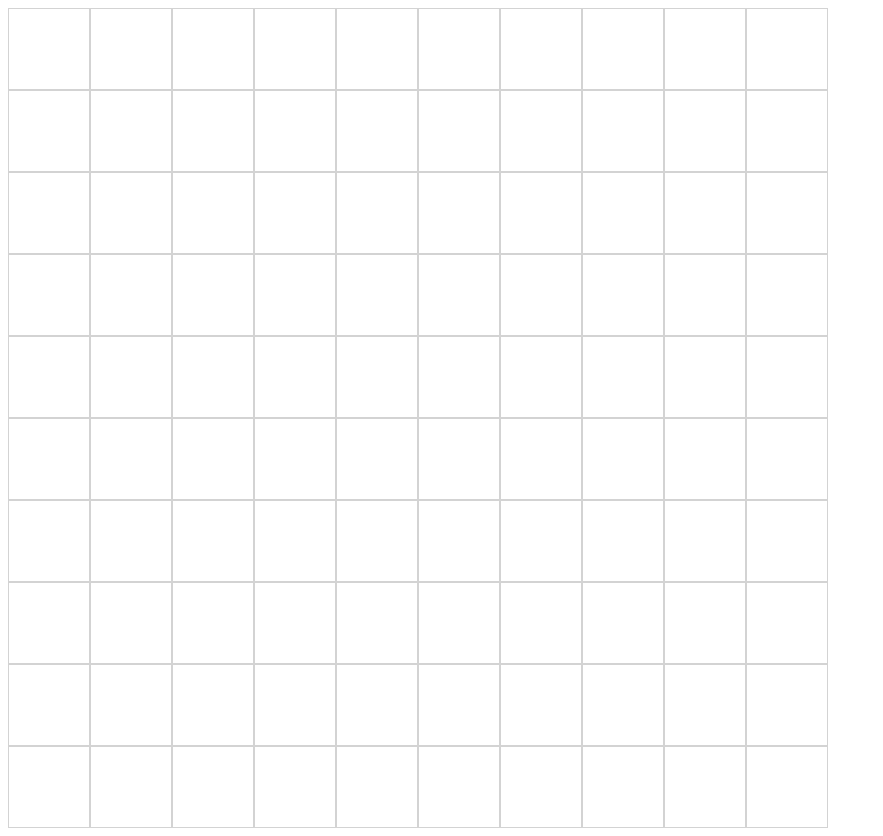
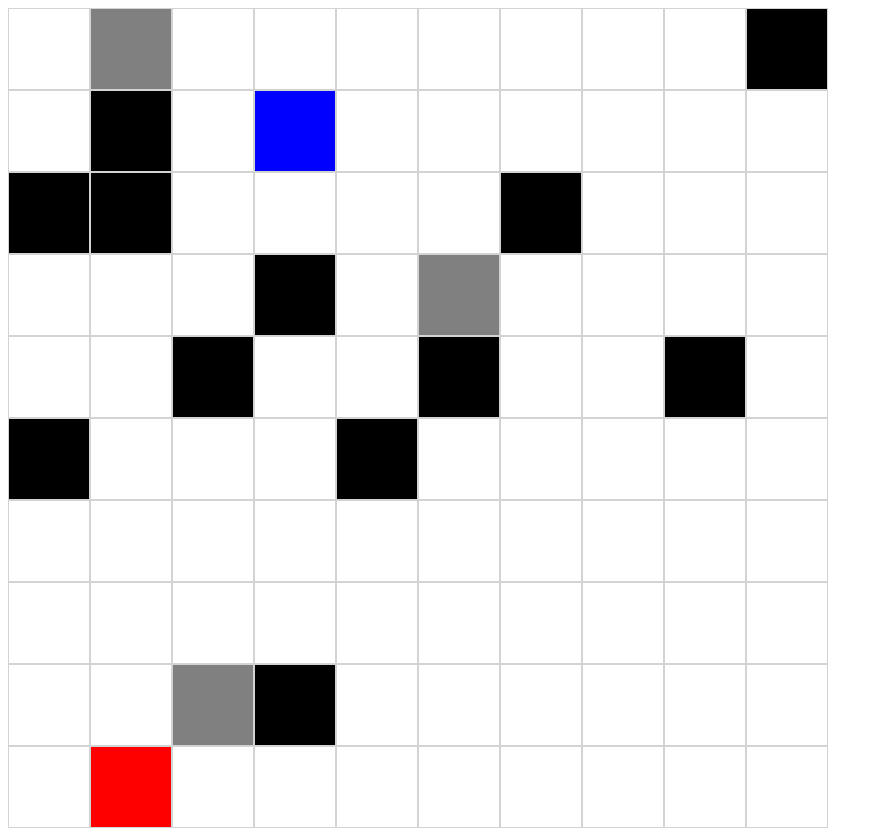
Before and after one commit to GuyOhm/knight-vs-ork, a plain HTML site: page html/shootout.html in a window 1280 px wide. Shown: the whole page, without its empty margins (0-883 px from the left). Drawn offline with Linux system fonts and the light colour scheme.

Commit message:
Add style for classes: .wall, .player1, .player2 and weapons

```diff
--- a/css/style.css
+++ b/css/style.css
@@ -14,3 +14,19 @@
     height: 10vh;
     width: 10vh;
 }
+
+.wall {
+    background-color: black;
+}
+
+.player1 {
+    background-color: blue;
+}
+
+.player2 {
+    background-color: red;
+}
+
+.katana, .axe, .chainsaw {
+    background-color: grey;
+}
```
